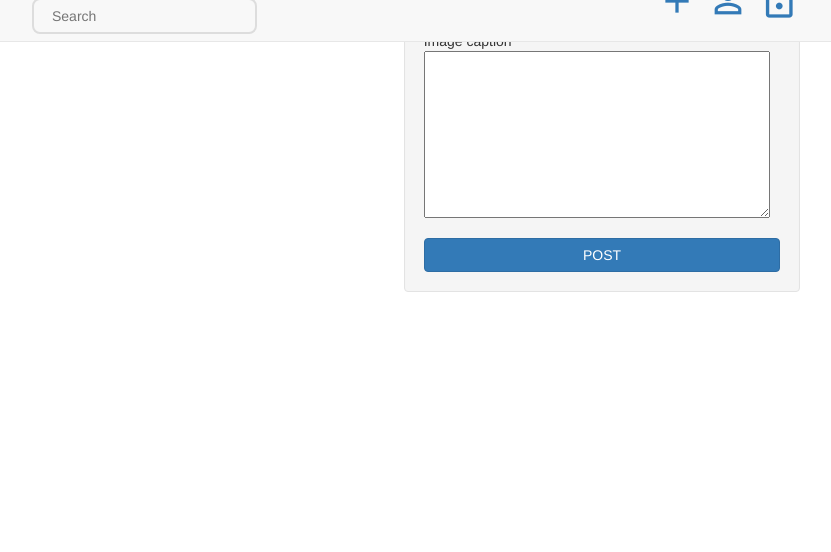
After one commit to markmumba/instagram, a Django app: a page that uses instagram/templates/new_status.html in a window 1280 px wide. The commit adds this page. Shown: the part 196-748 px from the top of the page, without its empty margins (38-869 px from the left). Run offline with Django 3.2, Linux system fonts and the light colour scheme; the visitor is signed in with stand-in values (Sample User, id 1); parts of the project's set-up code (start-up, migrations or seed data) failed here and were passed over; some libraries are stand-ins or nearby versions; some web fonts are replaced.

Commit message:
new status.html

```diff
--- /dev/null
+++ b/instagram/templates/new_status.html
@@ -0,0 +1,29 @@
+{% extends 'base.html' %}{% load bootstrap3 %} {% load staticfiles %}
+{% block content %}
+<div class="col-sm-4">
+
+</div>
+<div class="col-sm-4">
+  <div class="well" style="margin-top:150px">
+    <form action="" method="POST" enctype="multipart/form-data">
+      {%csrf_token%}
+
+      <div class="form-group">
+        {{ form.image.label }}
+        {{ form.image }}
+        {{ form.image.errors }}
+      </div>
+      <div class="form-group">
+        {{ form.image_caption.label }}
+        {{ form.image_caption }}
+        {{ form.image_caption.errors }}
+      </div>
+      <button type="submit" class="btn btn-default btn-block btn-primary">POST</button>
+    </form>
+  </div>
+</div>
+<div class="col-sm-4">
+
+</div>
+
+{% endblock %}
--- a/instagram/templates/user_profile.html
+++ b/instagram/templates/user_profile.html
@@ -14,7 +14,7 @@
         <img src="{{image.image.url}}" class="img-responsive">
       </a>
       <div class="like" style="font-size:30px">
-        <i class="fa fa-heart-o" aria-hidden="true" style="" id="like-button"></i>
+        <i class="fa fa-heart-o" aria-hidden="true"  id="like-button"></i>
         <i class="material-icons" style="float:right; font-size:40px">bookmark_border</i>
       </div>
       <p style="margin-top:10px;font-weight:bolder; font-size:16px">{{image.likes}} Likes</p><br>
@@ -41,7 +41,7 @@
           <div class="">
           </div>
           <br>
-          <p style="font-size:20px"><span><span style="font-weight:bolder">{{profile.images_uploaded}} </span>Posts</span> <span><span style="font-weight:bolder">1000 </span> Followers</span> <span style=""> <span style="font-weight:bolder">4000 </span>Following</span></p>
+          <p style="font-size:20px"><span><span style="font-weight:bolder">{{profile.images_uploaded}} </span>Posts</span> <span><span style="font-weight:bolder">1000 </span> Followers</span> <span> <span style="font-weight:bolder">4000 </span>Following</span></p>
         </div>
       </div>
     </div>
```
